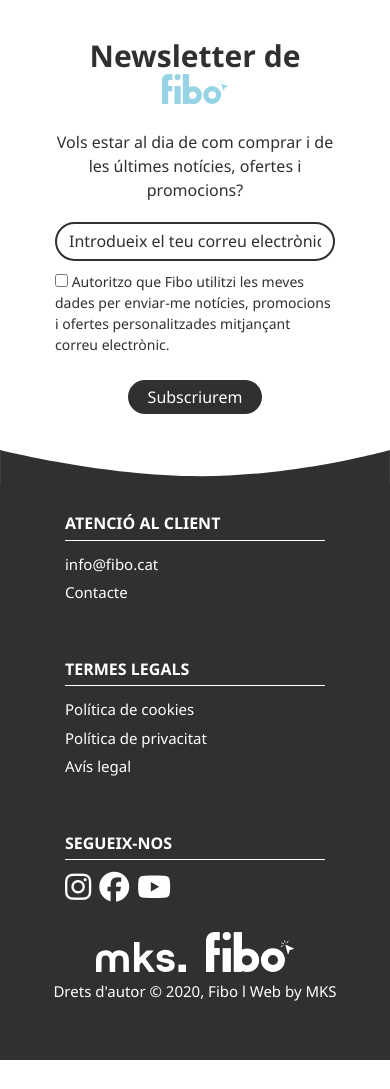
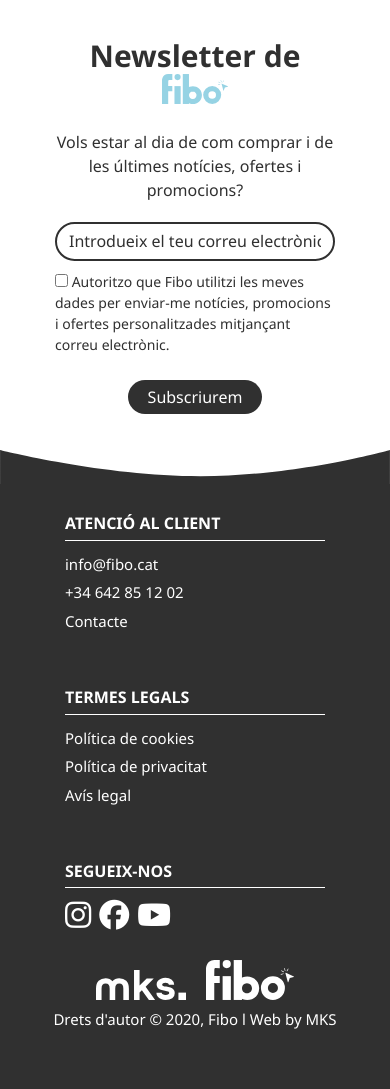
Before and after one commit to martiserra46/fibo, a PHP site: page / in a window 390 px wide. Shown: the part 3971-5060 px from the top of the page. Before the commit the page ends 5031 px from the top, so only its background shows below. Run offline with PHP 8.4, Linux system fonts and the light colour scheme; some libraries are stand-ins or nearby versions.

Commit message:
Phone number added to footer

```diff
--- a/index.php
+++ b/index.php
@@ -153,6 +153,7 @@
                 <div class="div-footer">
                     <h3>Atenció al client</h3>
                     <p>info@fibo.cat</p>
+                    <p>+34 642 85 12 02</p>
                     <p><a href="#more-info-section" class="link-with-scroll">Contacte</a></p>
                 </div>
                 <div class="div-footer">
```
